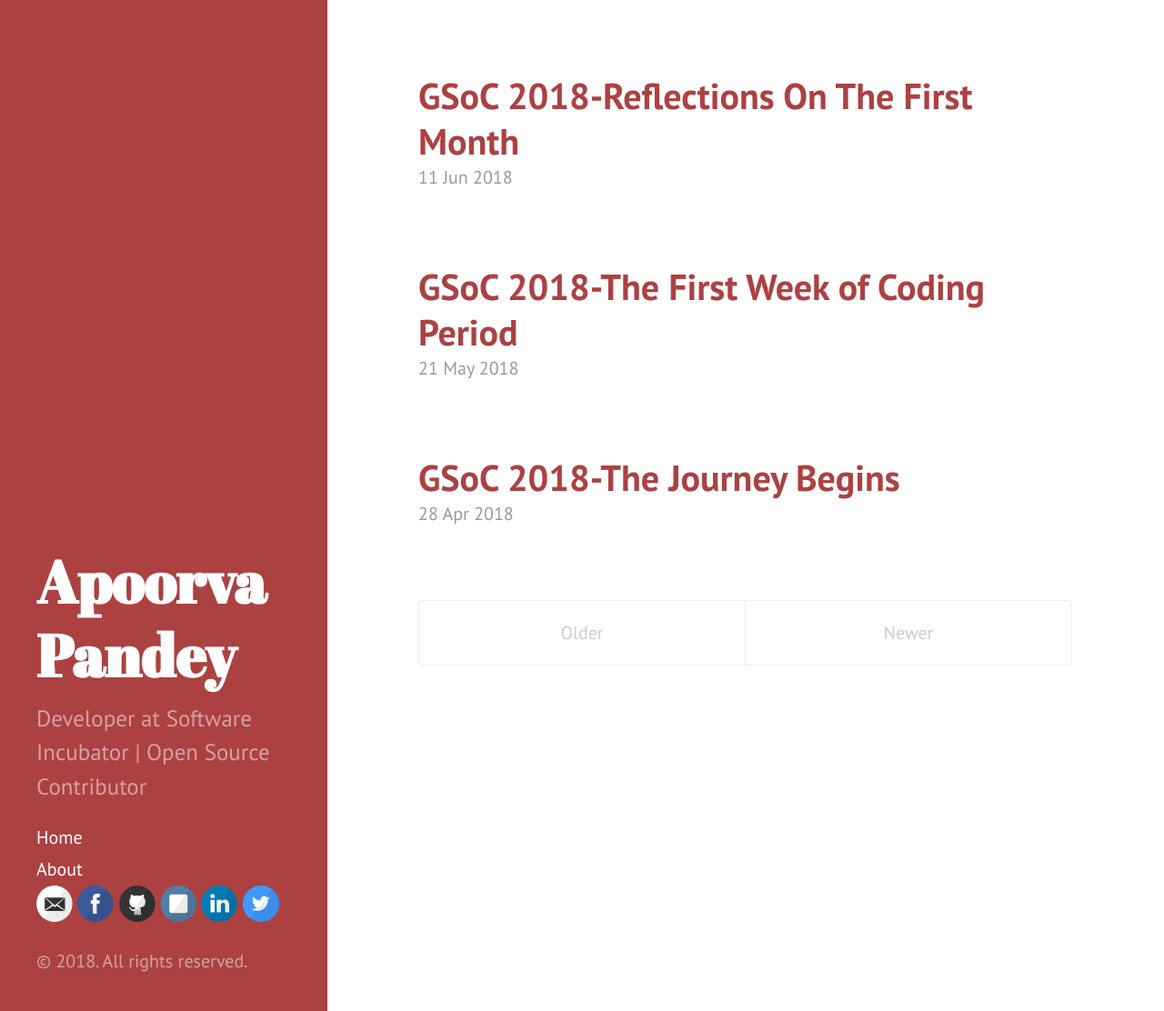
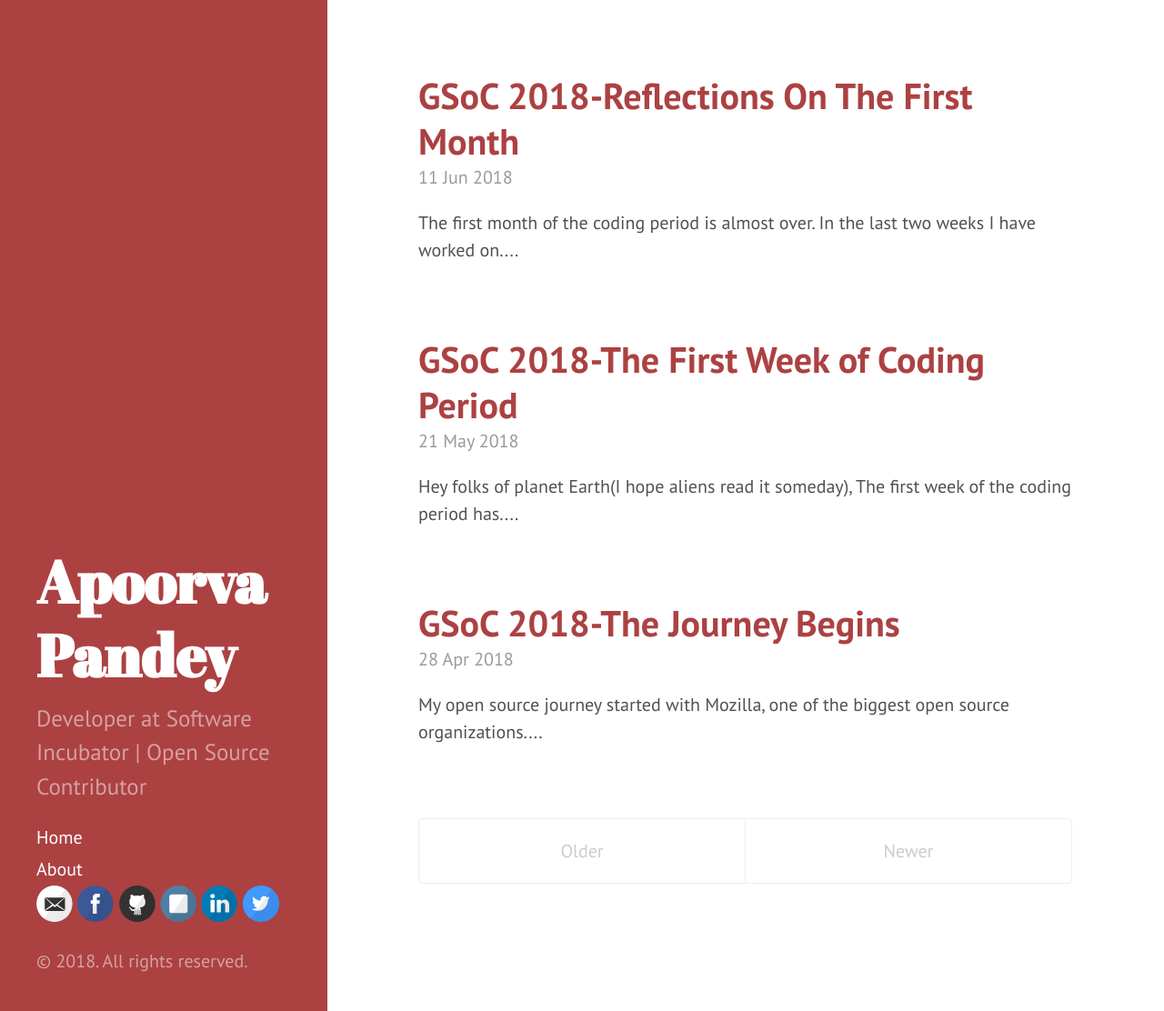
Before and after one commit to apoorvaeternity/apoorvaeternity.github.io, a Jekyll site: the page built from index.html, in a window 1280 px wide and 1112 px high. Shown: the whole window at 91% size. Built offline with Jekyll 4.4.1, drawn with Linux system fonts in a browser that asks for light colours; the list of posts is cut into pages by our own code.

Commit message:
Add excerpts

```diff
--- a/_posts/2018-04-28-accepted-to-gsoc.md
+++ b/_posts/2018-04-28-accepted-to-gsoc.md
@@ -1,6 +1,7 @@
 ---
 layout: post
 title: GSoC 2018-The Journey Begins
+excerpt: My open source journey started with Mozilla, one of the biggest open source organizations....
 ---
 
 My open source journey started with Mozilla, one of the biggest open source organizations. I contributed to Mozilla's [addons-server](https://github.com/mozilla/addons-server/) repository.<br>
--- a/_posts/2018-05-21-the-first-week.md
+++ b/_posts/2018-05-21-the-first-week.md
@@ -1,6 +1,7 @@
 ---
 layout: post
 title: GSoC 2018-The First Week of Coding Period
+excerpt: Hey folks of planet Earth(I hope aliens read it someday), The first week of the coding period has....
 ---
 
 Hey folks of planet Earth(I hope aliens read it someday),<br>
--- a/_posts/2018-06-11-reflections-on-the-first-month.md
+++ b/_posts/2018-06-11-reflections-on-the-first-month.md
@@ -1,6 +1,7 @@
 ---
 layout: post
 title: GSoC 2018-Reflections On The First Month
+excerpt: The first month of the coding period is almost over. In the last two weeks I have worked on....
 ---
 
 The first month of the coding period is almost over.
--- a/index.html
+++ b/index.html
@@ -14,7 +14,7 @@ title: Home
 
     <span class="post-date">{{ post.date | date_to_string }}</span>
 
-    <!--{{ post.content }} -->
+    {{ post.excerpt }}
   </div>
   {% endfor %}
 </div>
```
